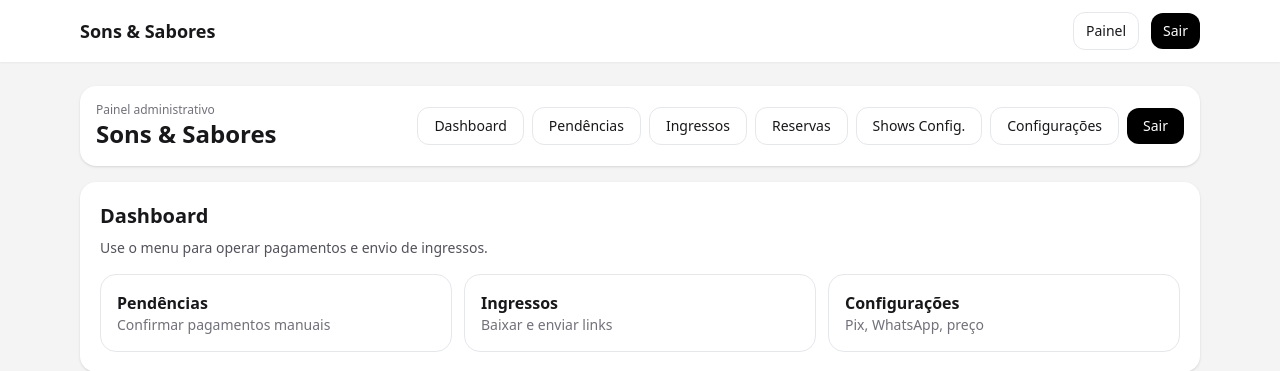
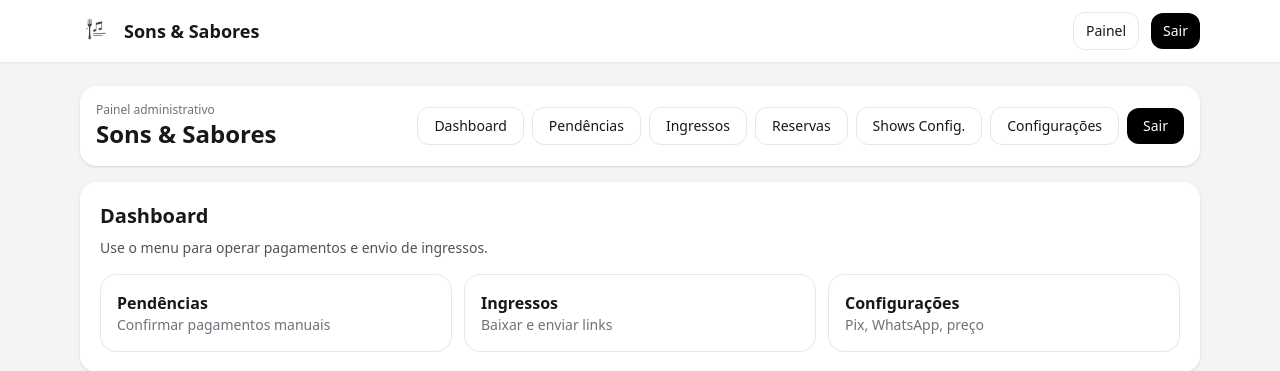
Before and after one commit to gustavopassos05/sons_sabores_ingressos, a Flask app: page /admin in a window 1280 px wide. Shown: the top 371 px of the page. Run offline with Flask 3, Linux system fonts and the light colour scheme; the visitor is signed in with stand-in values (Sample User, id 1); data that the repository does not hold is empty; some libraries are stand-ins or nearby versions.

Commit message:
Commit das alterações locais

```diff
--- a/templates/base.html
+++ b/templates/base.html
@@ -13,7 +13,17 @@
   <!-- Header -->
   <header class="bg-white shadow-sm">
     <div class="max-w-6xl mx-auto px-4 py-3 flex items-center justify-between">
-      <a href="/" class="font-semibold text-lg">Sons & Sabores</a>
+      <a href="/" class="flex items-center gap-3">
+        <img
+          src="{{ url_for('static', filename='imagens/logo-sons-e-sabores-preto.png') }}"
+          alt="Sons & Sabores"
+          class="h-8 w-auto"
+        />
+        <span class="font-semibold text-lg leading-none">
+          Sons & Sabores
+        </span>
+      </a>
+
 
       <nav class="flex items-center gap-3 text-sm">
         {% if session.get("is_admin") %}
```
Also changed, not shown: static/imagens/logo-sons-e-sabores-preto.png (added).
